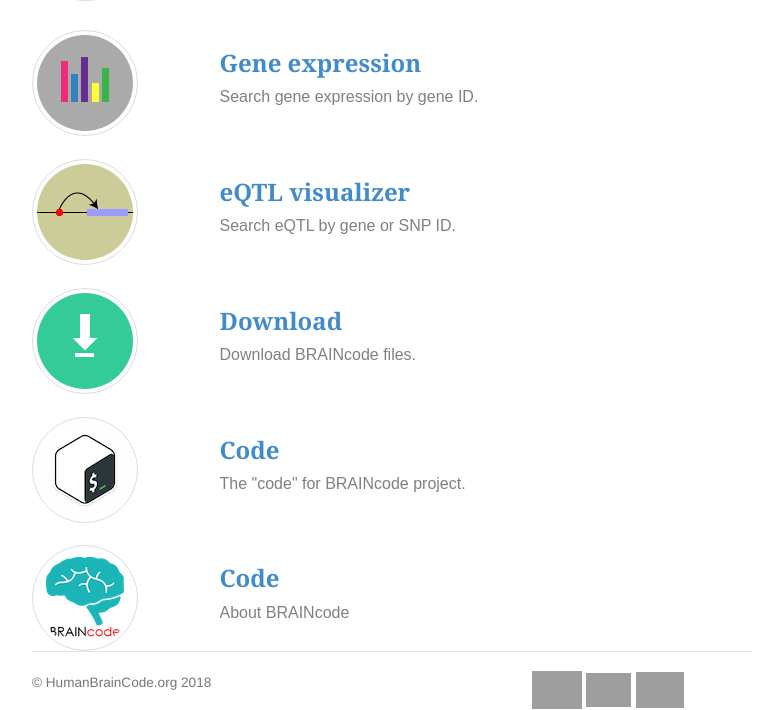
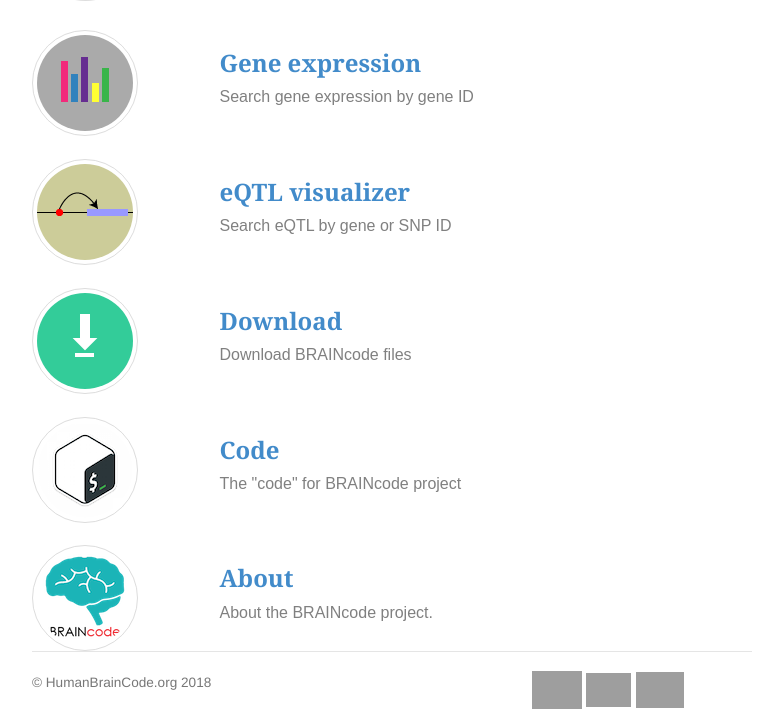
Before and after one commit to sterding/humanbraincode.org, a Jekyll site: the page built from index.html, in a window 1280 px wide, cut to the strip 279-989 px from the top of the page. Shown: the whole strip, without its empty margins (248-1031 px from the left). Built offline with Jekyll 4.4.1, drawn with Linux system fonts in a browser that asks for light colours; some web fonts are replaced; grey boxes are pictures that could not be loaded.

Commit message:
update page

```diff
--- a/index.html
+++ b/index.html
@@ -22,7 +22,7 @@ description: A website for the BRAINcode project.
 	</div>
 	<div class="col-sm-9">
 	<h3><a href="https://braincode.shinyapps.io/genesorter/" target="_blank">Gene expression</a></h3>
-	<p style="color:gray;">Search gene expression by gene ID.</p>
+	<p style="color:gray;">Search gene expression by gene ID</p>
 	</div>
 </div>
 <br>
@@ -32,7 +32,7 @@ description: A website for the BRAINcode project.
 	</div>
 	<div class="col-sm-9">
 	<h3><a href="https://braincode.shinyapps.io/eqtl" target="_blank">eQTL visualizer</a></h3>
-	<p style="color:gray;">Search eQTL by gene or SNP ID.</p>
+	<p style="color:gray;">Search eQTL by gene or SNP ID</p>
 	</div>
 </div>
 <br>
@@ -42,7 +42,7 @@ description: A website for the BRAINcode project.
 	</div>
 	<div class="col-sm-9">
 	<h3><a href="download/" target="_blank">Download</a></h3>
-	<p style="color:gray;">Download BRAINcode files.</p>
+	<p style="color:gray;">Download BRAINcode files</p>
 	</div>
 </div>
 <br>
@@ -52,7 +52,7 @@ description: A website for the BRAINcode project.
 	</div>
 	<div class="col-sm-9">
 	<h3><a href="https://github.com/sterding/BRAINcode" target="_blank">Code</a></h3>
-	<p style="color:gray;">The "code" for BRAINcode project.</p>
+	<p style="color:gray;">The "code" for BRAINcode project</p>
 	</div>
 </div>
 <br>
@@ -61,7 +61,7 @@ description: A website for the BRAINcode project.
 	<a href="about/" target="_blank"><img  class="img-thumbnail img-circle" alt="About" src="img/icon-about.png"></a>
 	</div>
 	<div class="col-sm-9">
-	<h3><a href="about/" target="_blank">Code</a></h3>
-	<p style="color:gray;">About BRAINcode</p>
+	<h3><a href="about/" target="_blank">About</a></h3>
+	<p style="color:gray;">About the BRAINcode project.</p>
 	</div>
 </div>
```
